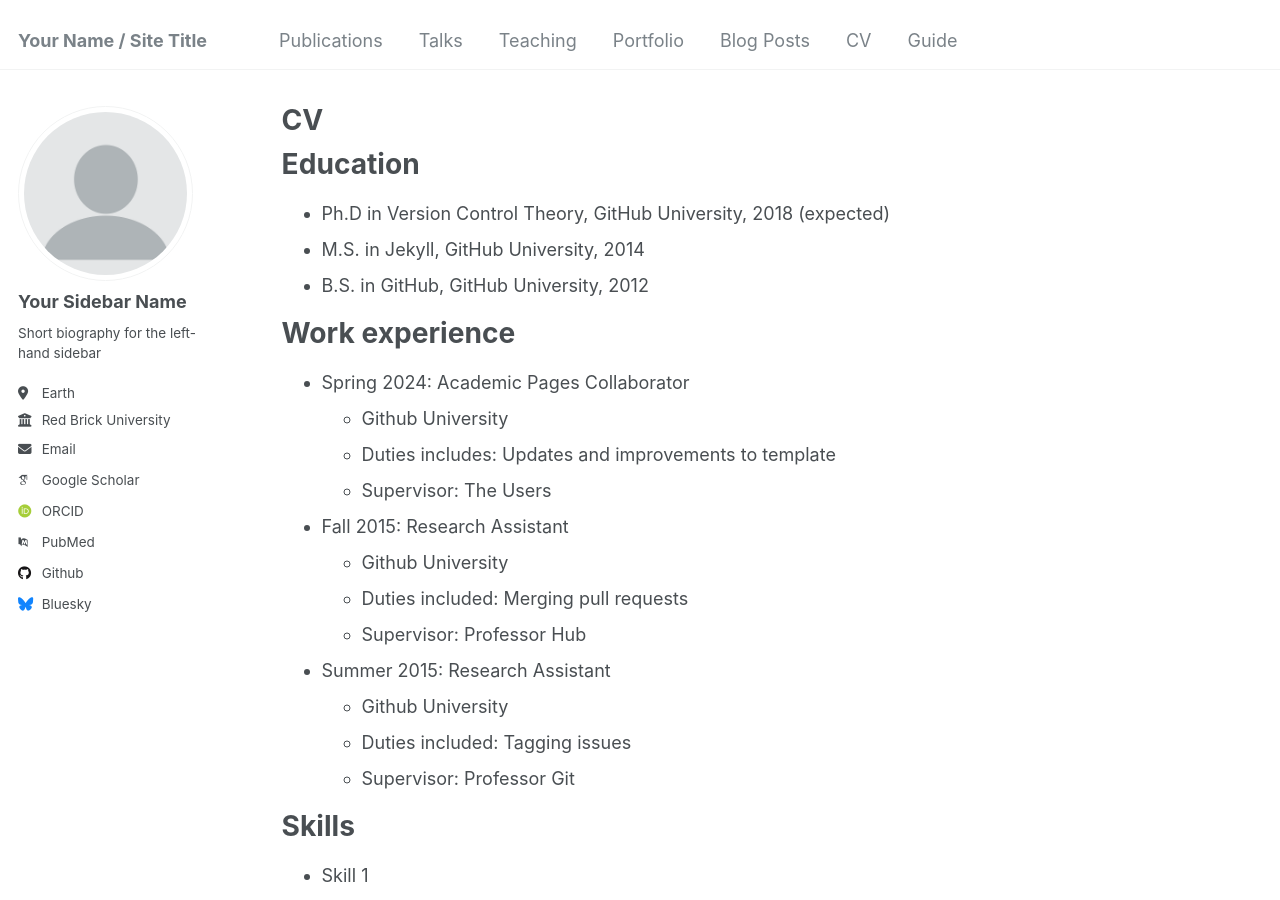
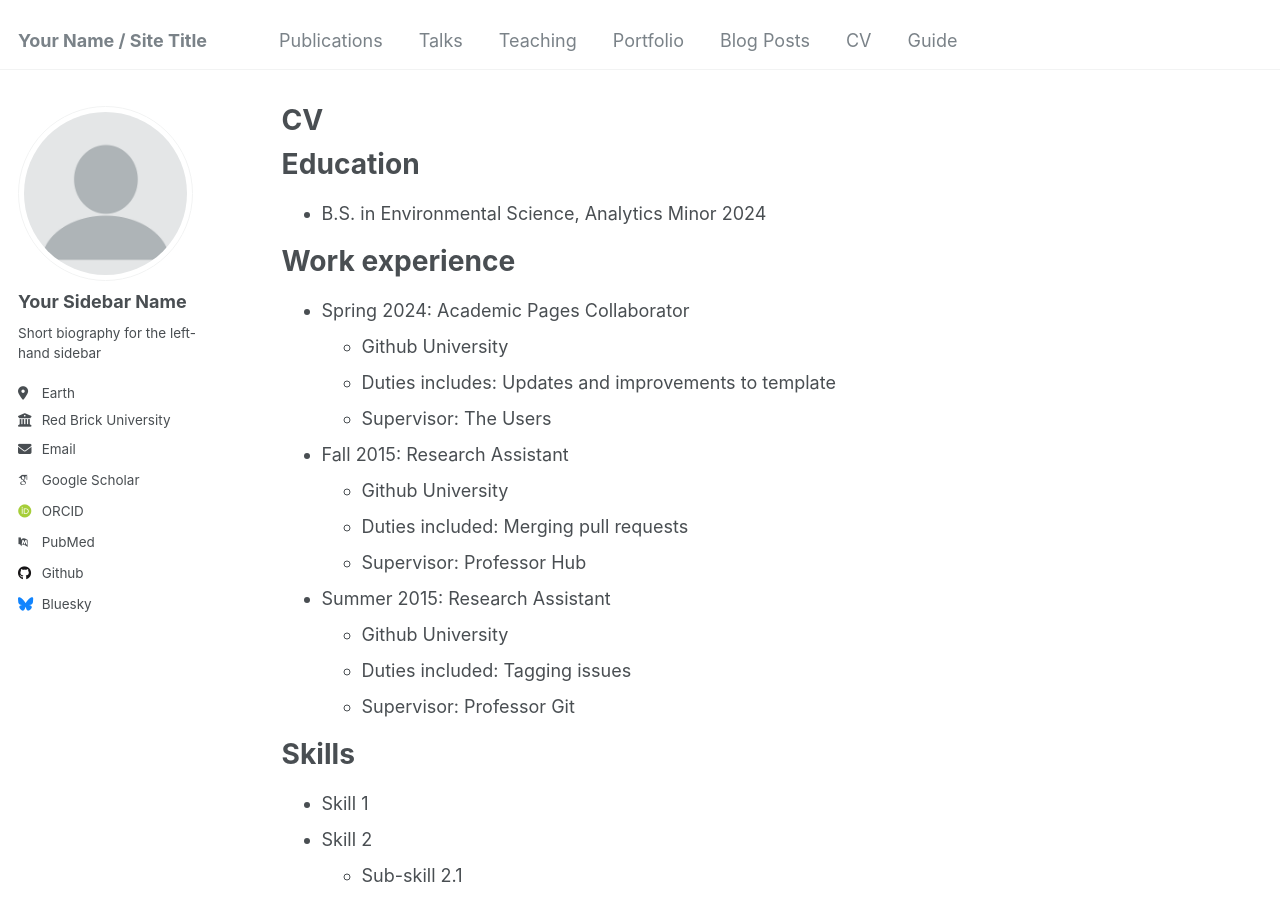
Before and after one commit to juliettedoyle/juliettedoyle.github.io, a Jekyll site: the page built from _pages/cv.md, in a window 1280 px wide and 900 px high. Built offline with Jekyll 4.4.1, drawn with Linux system fonts in a browser that asks for light colours; some web fonts are replaced.

Commit message:
Update cv.md

```diff
--- a/_pages/cv.md
+++ b/_pages/cv.md
@@ -11,9 +11,7 @@ redirect_from:
 
 Education
 ======
-* Ph.D in Version Control Theory, GitHub University, 2018 (expected)
-* M.S. in Jekyll, GitHub University, 2014
-* B.S. in GitHub, GitHub University, 2012
+* B.S. in Environmental Science, Analytics Minor 2024
 
 Work experience
 ======
```
